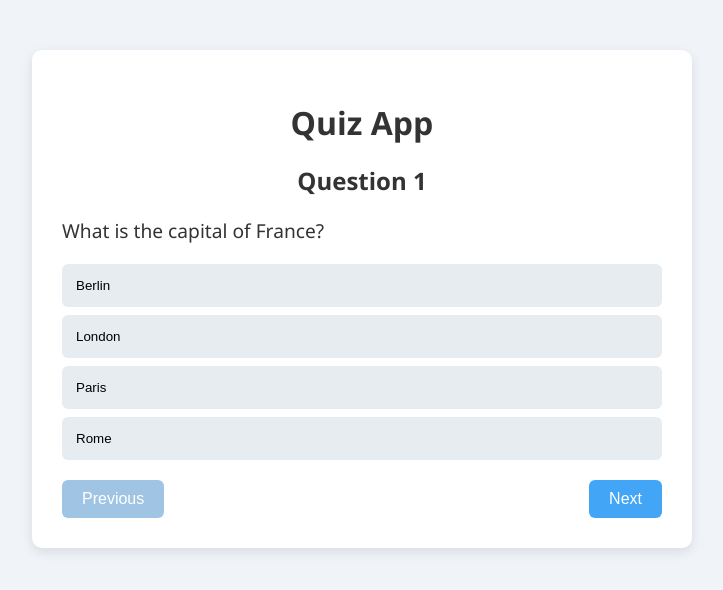
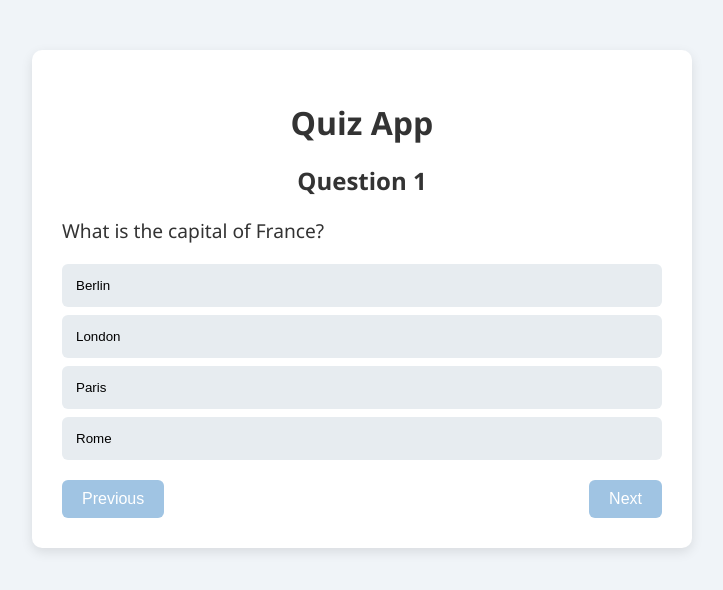
Before and after one commit to abhinav-nath/react-quiz-app, a React (Vite) app: page / in a window 1280 px wide. Shown: the top 590 px of the page, without its empty margins (278-1001 px from the left). Built offline with nearby package versions, Linux system fonts and the light colour scheme.

Commit message:
Add logic to finish quiz

```diff
--- a/src/components/quiz.jsx
+++ b/src/components/quiz.jsx
@@ -25,10 +25,9 @@ export function Quiz() {
   ]
 
   const initialAnswers = [null, null, null]
-
   const [userAnswers, setUserAnswers] = useState(initialAnswers)
-
   const [currentQuestion, setCurrentQuestion] = useState(0)
+  const selectedAnswer = userAnswers[currentQuestion]
 
   function handleSelectedOption(option) {
     const newUserAnswers = [...userAnswers]
@@ -52,7 +51,10 @@ export function Quiz() {
       <p className="question">{questionBank[currentQuestion].question}</p>
 
       {questionBank[currentQuestion].options.map(option => (
-        <button className="option" onClick={() => handleSelectedOption(option)}>
+        <button
+          className={"option" + (selectedAnswer === option ? " selected" : "")}
+          onClick={() => handleSelectedOption(option)}
+        >
           {" "}
           {option}{" "}
         </button>
@@ -62,7 +64,9 @@ export function Quiz() {
         <button onClick={goToPrev} disabled={currentQuestion === 0}>
           Previous
         </button>
-        <button onClick={goToNext}>Next</button>
+        <button onClick={goToNext} disabled={!selectedAnswer}>
+          {currentQuestion === questionBank.length - 1 ? "Finish Quiz" : "Next"}
+        </button>
       </div>
     </div>
   )
```
